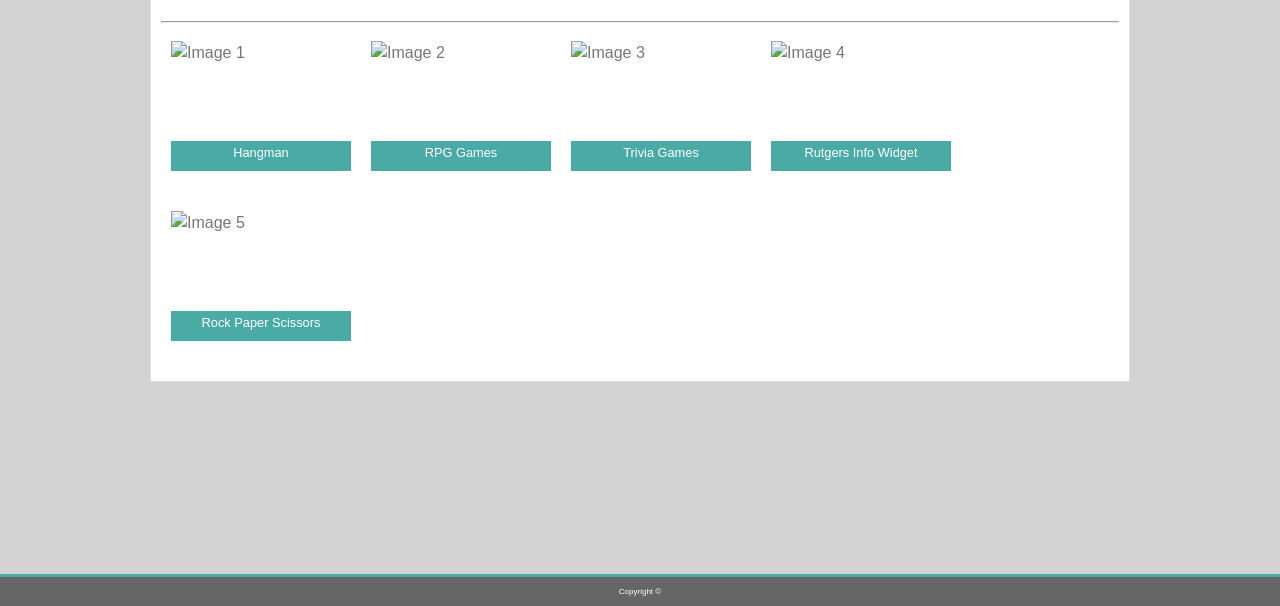
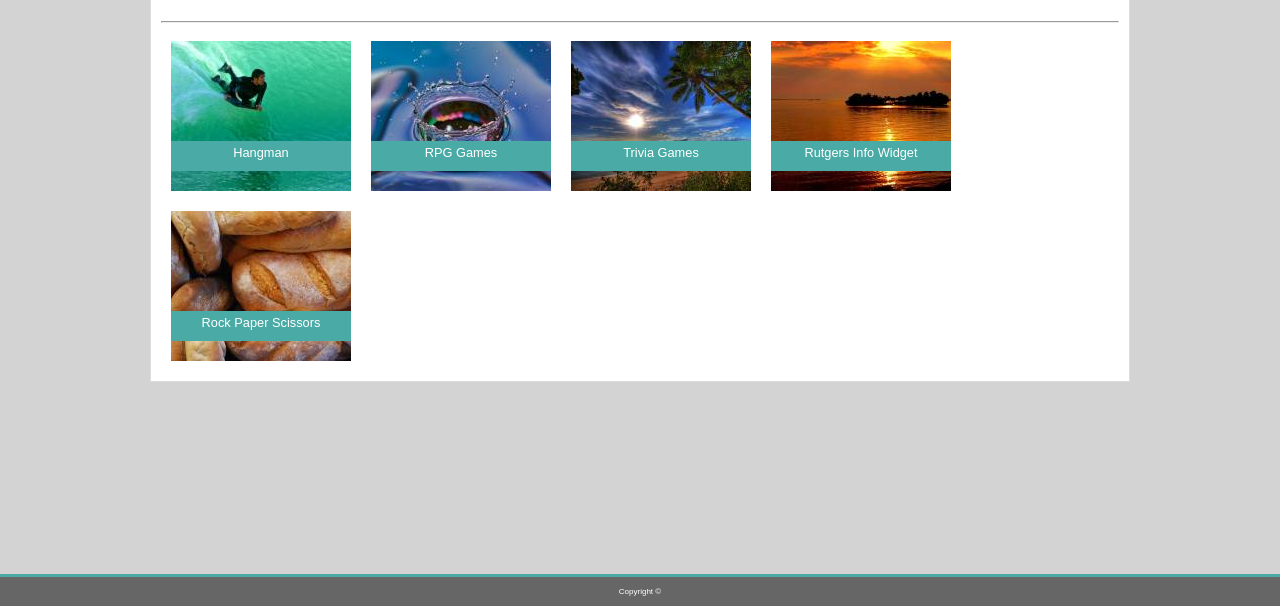
Before and after one commit to Code-SY/Basic-Portfolio, a plain HTML site: page portfolio.html in a window 1280 px wide. Shown: the part 194-800 px from the top of the page. Drawn offline with Linux system fonts and the light colour scheme; the site is published under a folder, as on GitHub Pages, so addresses that start at the root find nothing.

Commit message:
Update relative path to images on portfolio.html

```diff
--- a/portfolio.html
+++ b/portfolio.html
@@ -25,27 +25,27 @@
         <p id="contentTitle">Portfolio</p>
         <hr>
         <div class="portfolioItem" style="float: left;">
-            <img alt="Image 1" src="/assets/images/image1.jpg">
+            <img alt="Image 1" src="assets/images/image1.jpg">
             <div class="portfolioTitle">Hangman</div>
         </div>
 
         <div class="portfolioItem" style="float: left;">
-            <img alt="Image 2" src="/assets/images/image2.jpg">
+            <img alt="Image 2" src="assets/images/image2.jpg">
             <div class="portfolioTitle">RPG Games</div>
         </div>
 
         <div class="portfolioItem" style="float: left;">
-            <img alt="Image 3" src="/assets/images/image3.jpg">
+            <img alt="Image 3" src="assets/images/image3.jpg">
             <div class="portfolioTitle">Trivia Games</div>
         </div>
 
         <div class="portfolioItem" style="float: left;">
-            <img alt="Image 4" src="/assets/images/image4.jpg">
+            <img alt="Image 4" src="assets/images/image4.jpg">
             <div class="portfolioTitle">Rutgers Info Widget</div>
         </div>
 
         <div class="portfolioItem" style="float: left;">
-            <img alt="Image 5" src="/assets/images/image5.jpg">
+            <img alt="Image 5" src="assets/images/image5.jpg">
             <div class="portfolioTitle">Rock Paper Scissors</div>
         </div>
 
```
